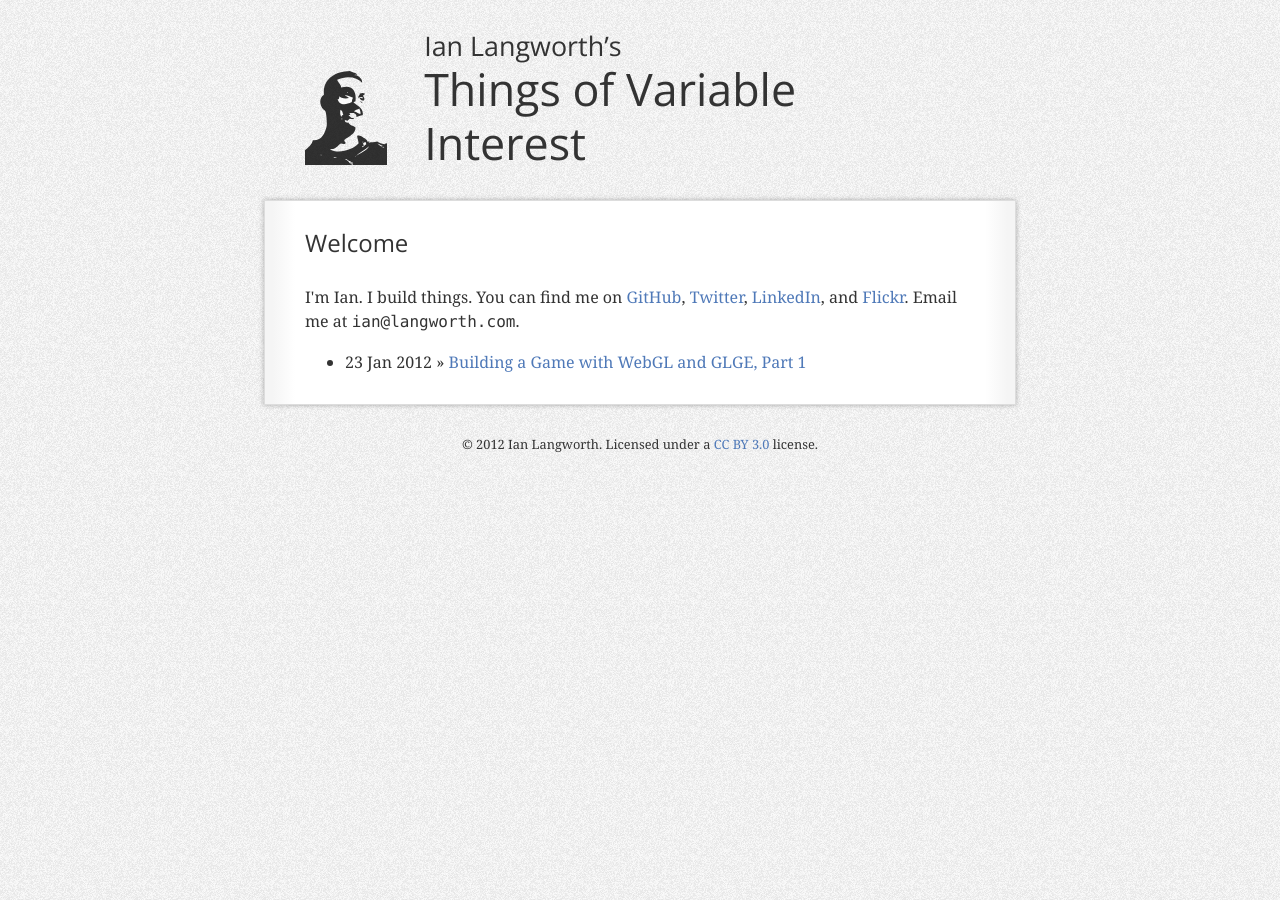
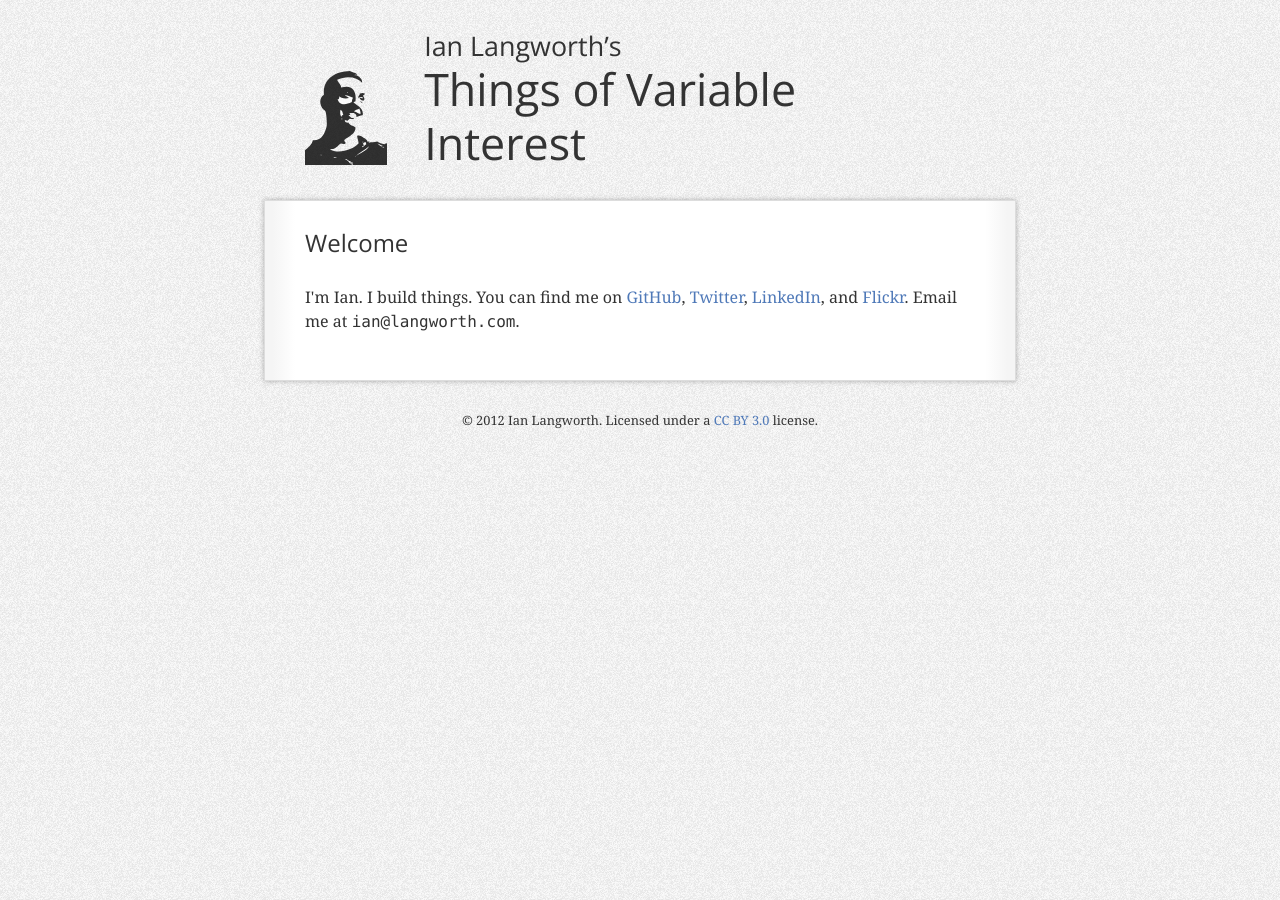
Before and after one commit to statico/statico.github.io, a Jekyll site: the page built from index.md, in a window 1280 px wide. Built offline with Jekyll 4.4.1, drawn with Linux system fonts in a browser that asks for light colours.

Commit message:
Renamed test post.

```diff
--- a/_posts/2012-01-23-webgl1.md
+++ b/_posts/2012-01-01-test.html
@@ -1,6 +1,7 @@
 ---
 layout: post
-title: Building a Game with WebGL and GLGE, Part 1
+title: An Example Post Using Startup Ipsum
+published: false
 ---
 
 Lorem lean startup ipsum product market fit customer development
```
Also changed, not shown: other parts of _posts/2012-01-01-test.html (+2 -0 lines).
